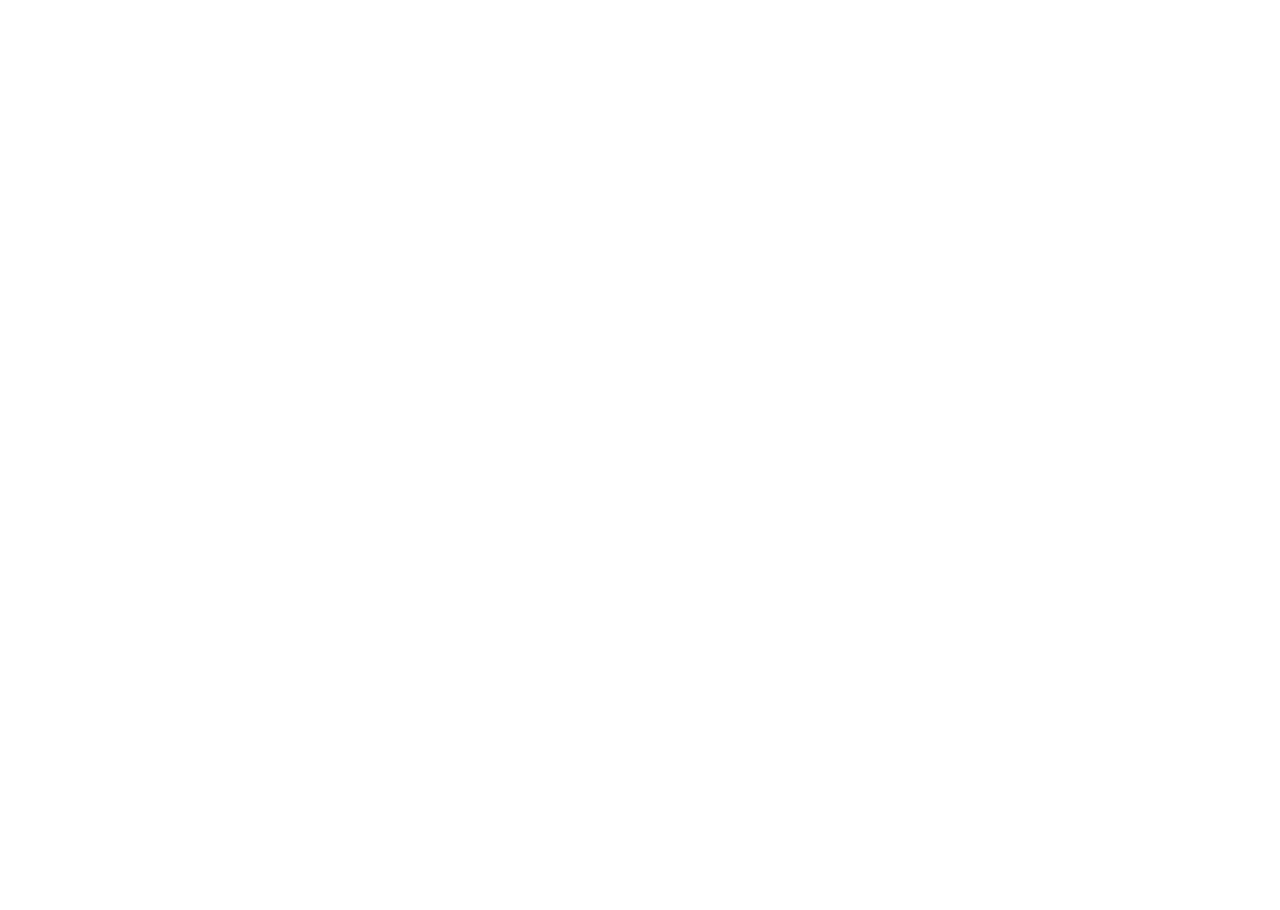
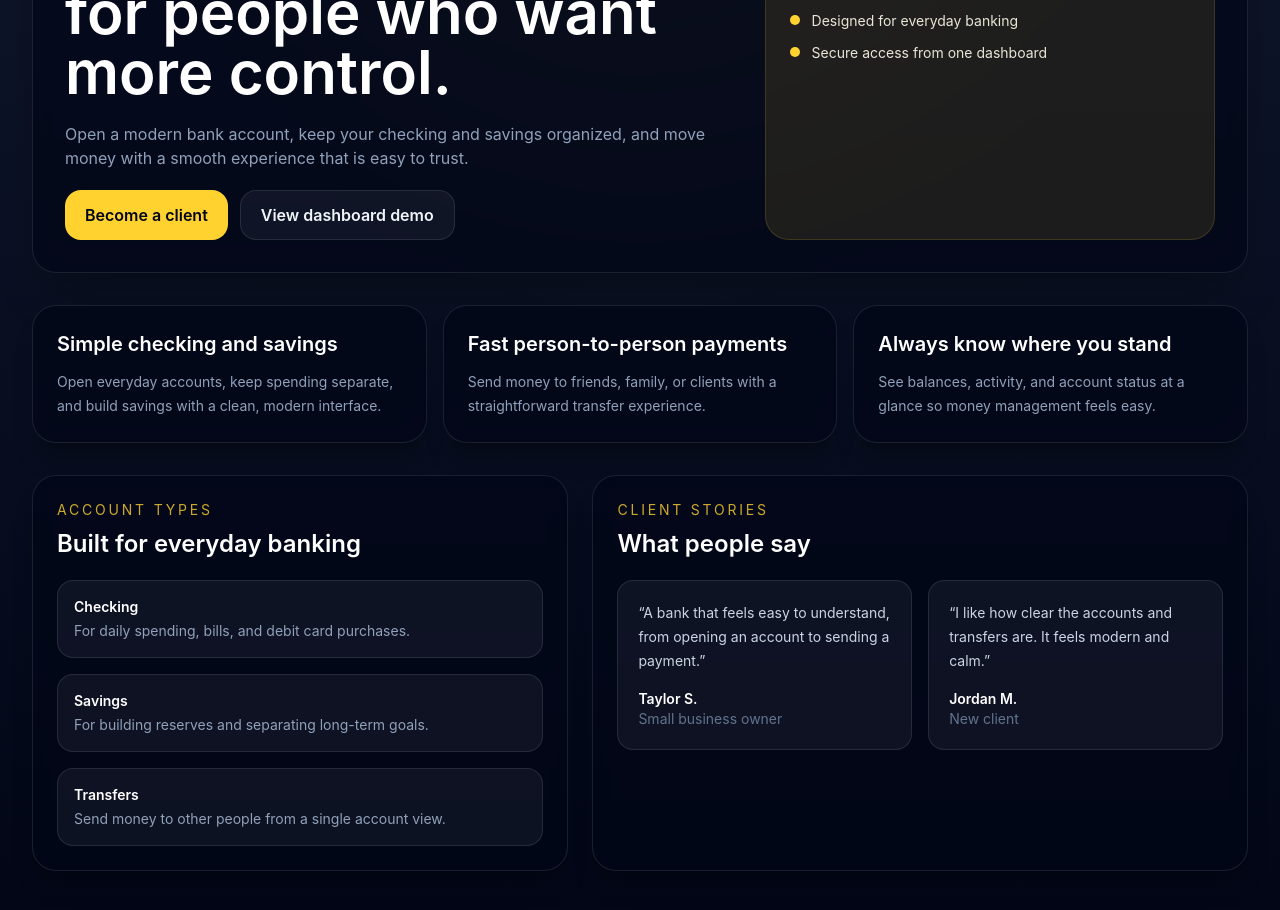
Before and after one commit to CedricDeVijt/My-Bank, a React (Vite) app in the folder frontend/: page / in a window 1280 px wide. Shown: the part 260-1170 px from the top of the page. Before the commit the page ends 800 px from the top, so only its background shows below. Built offline with nearby package versions, Linux system fonts and the light colour scheme; no server answers.

Commit message:
feat: enhance HomePage with banking features, benefits, and testimonials

```diff
--- a/frontend/src/pages/HomePage.tsx
+++ b/frontend/src/pages/HomePage.tsx
@@ -1,3 +1,166 @@
+import { NavLink } from "react-router-dom";
+
+const highlights = [
+  {
+    title: "Simple checking and savings",
+    description:
+      "Open everyday accounts, keep spending separate, and build savings with a clean, modern interface.",
+  },
+  {
+    title: "Fast person-to-person payments",
+    description:
+      "Send money to friends, family, or clients with a straightforward transfer experience.",
+  },
+  {
+    title: "Always know where you stand",
+    description:
+      "See balances, activity, and account status at a glance so money management feels easy.",
+  },
+];
+
+const benefits = [
+  "Multiple checking and savings accounts",
+  "Transfer money instantly",
+  "Designed for everyday banking",
+  "Secure access from one dashboard",
+];
+
+const testimonials = [
+  {
+    quote:
+      "A bank that feels easy to understand, from opening an account to sending a payment.",
+    name: "Taylor S.",
+    role: "Small business owner",
+  },
+  {
+    quote:
+      "I like how clear the accounts and transfers are. It feels modern and calm.",
+    name: "Jordan M.",
+    role: "New client",
+  },
+];
+
 export function HomePage() {
-  return <h1>Home Page</h1>;
+  return (
+    <main className="min-h-screen bg-[radial-gradient(circle_at_top,rgba(251,191,36,0.10),transparent_40%),linear-gradient(180deg,#0f172a_0%,#020617_100%)] px-4 py-10 text-slate-100 sm:px-6 lg:px-8">
+      <section className="mx-auto flex w-full max-w-7xl flex-col gap-8">
+        <div className="grid gap-6 rounded-3xl border border-white/10 bg-slate-950/70 p-6 shadow-2xl shadow-black/30 backdrop-blur lg:grid-cols-[1.2fr_0.8fr] lg:p-8">
+          <div className="space-y-5">
+            <p className="text-sm font-medium uppercase tracking-[0.25em] text-amber-300/90">
+              welcome to my bank
+            </p>
+            <h1 className="text-4xl font-semibold text-white sm:text-5xl lg:text-6xl">
+              Banking made simple for people who want more control.
+            </h1>
+            <p className="max-w-2xl text-sm leading-6 text-slate-400 sm:text-base">
+              Open a modern bank account, keep your checking and savings
+              organized, and move money with a smooth experience that is easy to
+              trust.
+            </p>
+
+            <div className="flex flex-col gap-3 sm:flex-row">
+              <NavLink
+                to="/login"
+                className="inline-flex items-center justify-center rounded-2xl bg-amber-300 px-5 py-3 font-semibold text-slate-950 transition hover:bg-amber-200"
+              >
+                Become a client
+              </NavLink>
+              <NavLink
+                to="/dashboard"
+                className="inline-flex items-center justify-center rounded-2xl border border-white/10 bg-white/5 px-5 py-3 font-semibold text-slate-100 transition hover:bg-white/10 hover:text-white"
+              >
+                View dashboard demo
+              </NavLink>
+            </div>
+          </div>
+
+          <div className="rounded-3xl border border-amber-300/15 bg-amber-300/10 p-6">
+            <p className="text-sm uppercase tracking-[0.2em] text-amber-200/80">
+              why people choose us
+            </p>
+            <ul className="mt-5 space-y-3 text-sm text-amber-50/90">
+              {benefits.map((benefit) => (
+                <li key={benefit} className="flex items-start gap-3">
+                  <span className="mt-1 h-2.5 w-2.5 rounded-full bg-amber-300" />
+                  <span>{benefit}</span>
+                </li>
+              ))}
+            </ul>
+          </div>
+        </div>
+
+        <section className="grid gap-4 md:grid-cols-3">
+          {highlights.map((item) => (
+            <article
+              key={item.title}
+              className="rounded-3xl border border-white/10 bg-slate-950/70 p-6 shadow-xl shadow-black/20 backdrop-blur"
+            >
+              <h2 className="text-xl font-semibold text-white">{item.title}</h2>
+              <p className="mt-3 text-sm leading-6 text-slate-400">
+                {item.description}
+              </p>
+            </article>
+          ))}
+        </section>
+
+        <section className="grid gap-6 lg:grid-cols-[0.9fr_1.1fr]">
+          <div className="rounded-3xl border border-white/10 bg-slate-950/70 p-6 shadow-xl shadow-black/20 backdrop-blur">
+            <p className="text-sm uppercase tracking-[0.2em] text-amber-300/80">
+              account types
+            </p>
+            <h2 className="mt-2 text-2xl font-semibold text-white">
+              Built for everyday banking
+            </h2>
+            <div className="mt-5 space-y-4 text-sm text-slate-300">
+              <div className="rounded-2xl border border-white/10 bg-white/5 p-4">
+                <p className="font-semibold text-white">Checking</p>
+                <p className="mt-1 text-slate-400">
+                  For daily spending, bills, and debit card purchases.
+                </p>
+              </div>
+              <div className="rounded-2xl border border-white/10 bg-white/5 p-4">
+                <p className="font-semibold text-white">Savings</p>
+                <p className="mt-1 text-slate-400">
+                  For building reserves and separating long-term goals.
+                </p>
+              </div>
+              <div className="rounded-2xl border border-white/10 bg-white/5 p-4">
+                <p className="font-semibold text-white">Transfers</p>
+                <p className="mt-1 text-slate-400">
+                  Send money to other people from a single account view.
+                </p>
+              </div>
+            </div>
+          </div>
+
+          <div className="rounded-3xl border border-white/10 bg-slate-950/70 p-6 shadow-xl shadow-black/20 backdrop-blur">
+            <p className="text-sm uppercase tracking-[0.2em] text-amber-300/80">
+              client stories
+            </p>
+            <h2 className="mt-2 text-2xl font-semibold text-white">
+              What people say
+            </h2>
+            <div className="mt-5 grid gap-4 md:grid-cols-2">
+              {testimonials.map((item) => (
+                <figure
+                  key={item.name}
+                  className="rounded-2xl border border-white/10 bg-white/5 p-5"
+                >
+                  <blockquote className="text-sm leading-6 text-slate-300">
+                    “{item.quote}”
+                  </blockquote>
+                  <figcaption className="mt-4 text-sm">
+                    <span className="font-semibold text-white">
+                      {item.name}
+                    </span>
+                    <span className="block text-slate-500">{item.role}</span>
+                  </figcaption>
+                </figure>
+              ))}
+            </div>
+          </div>
+        </section>
+      </section>
+    </main>
+  );
 }
```
